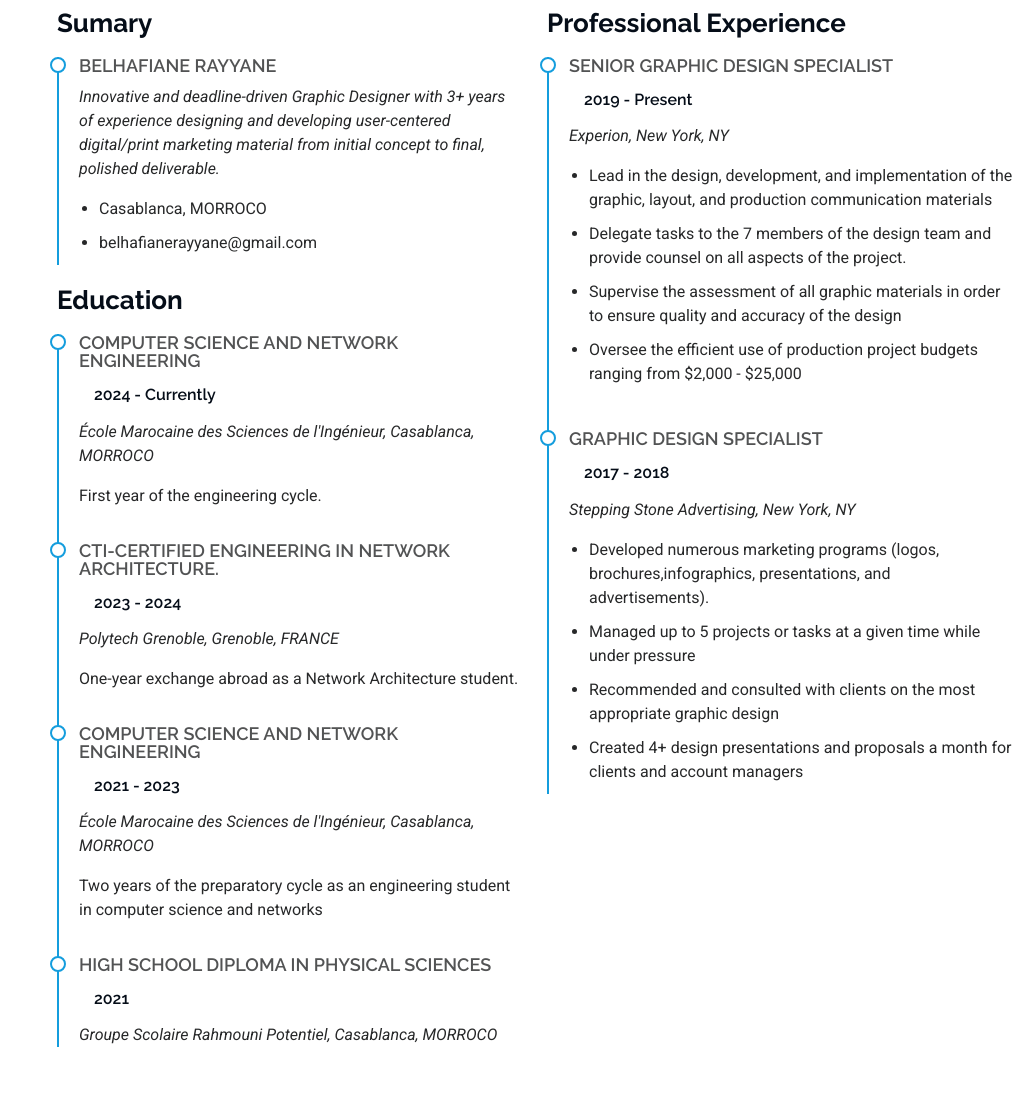
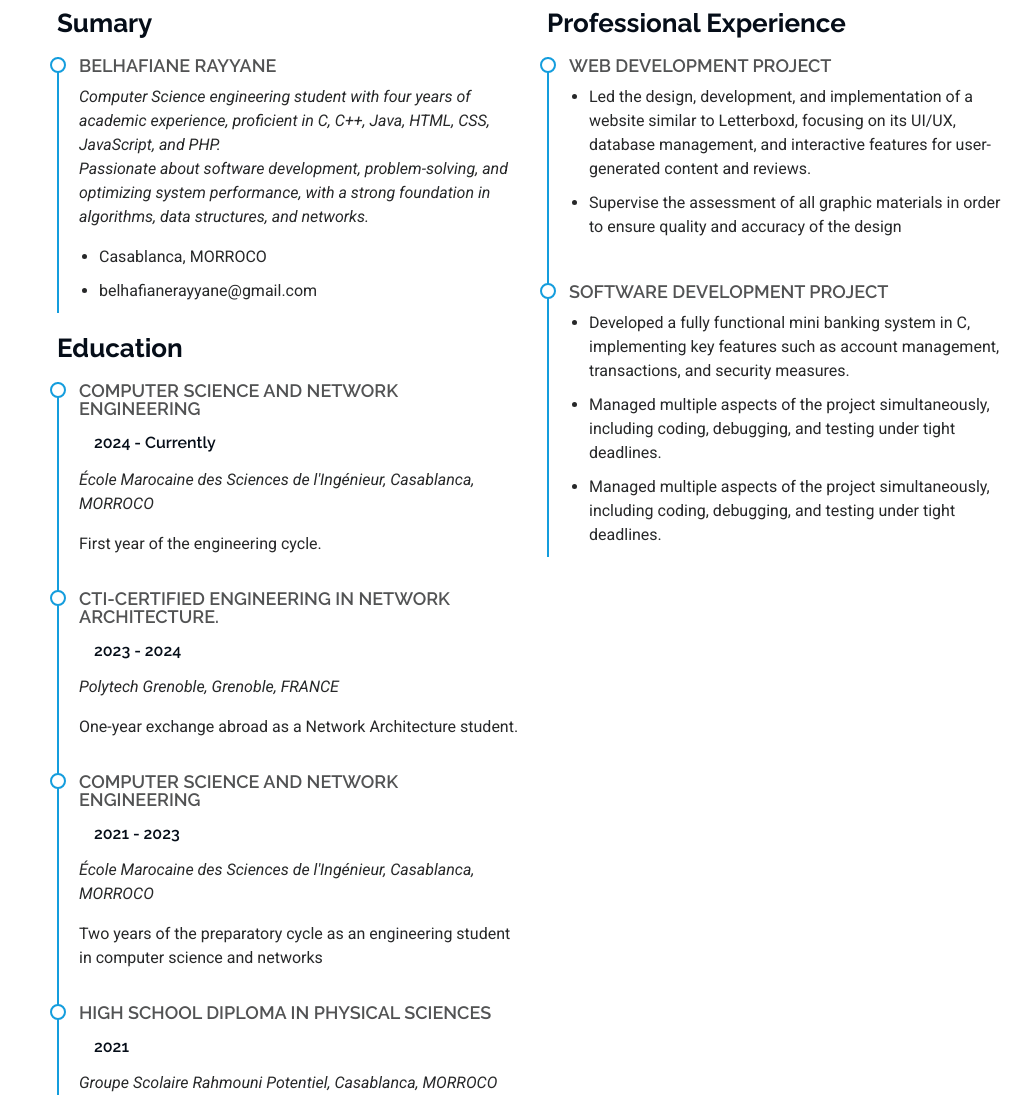
Before and after one commit to Belrayy/belrayy.github.io, a plain HTML site: page index.html in a window 1280 px wide. Shown: the part 2260-3358 px from the top of the page, without its empty margins (255-1280 px from the left). Drawn offline with Linux system fonts and the light colour scheme.

Commit message:
Template V4

```diff
--- a/index.html
+++ b/index.html
@@ -273,7 +273,7 @@
 
             <div class="resume-item pb-0">
               <h4>BELHAFIANE Rayyane</h4>
-              <p><em>Innovative and deadline-driven Graphic Designer with 3+ years of experience designing and developing user-centered digital/print marketing material from initial concept to final, polished deliverable.</em></p>
+              <p><em>Computer Science engineering student with four years of academic experience, proficient in C, C++, Java, HTML, CSS, JavaScript, and PHP.<br> Passionate about software development, problem-solving, and optimizing system performance, with a strong foundation in algorithms, data structures, and networks.</em></p>
               <ul>
                 <li>Casablanca, MORROCO</li>
                 <li>belhafianerayyane@gmail.com</li>
@@ -313,26 +313,19 @@
           <div class="col-lg-6" data-aos="fade-up" data-aos-delay="200">
             <h3 class="resume-title">Professional Experience</h3>
             <div class="resume-item">
-              <h4>Senior graphic design specialist</h4>
-              <h5>2019 - Present</h5>
-              <p><em>Experion, New York, NY </em></p>
+              <h4>Web Development Project</h4>
               <ul>
-                <li>Lead in the design, development, and implementation of the graphic, layout, and production communication materials</li>
-                <li>Delegate tasks to the 7 members of the design team and provide counsel on all aspects of the project. </li>
+                <li>Led the design, development, and implementation of a website similar to Letterboxd, focusing on its UI/UX, database management, and interactive features for user-generated content and reviews.</li>
                 <li>Supervise the assessment of all graphic materials in order to ensure quality and accuracy of the design</li>
-                <li>Oversee the efficient use of production project budgets ranging from $2,000 - $25,000</li>
               </ul>
             </div><!-- Edn Resume Item -->
 
             <div class="resume-item">
-              <h4>Graphic design specialist</h4>
-              <h5>2017 - 2018</h5>
-              <p><em>Stepping Stone Advertising, New York, NY</em></p>
+              <h4>Software Development Project</h4>
               <ul>
-                <li>Developed numerous marketing programs (logos, brochures,infographics, presentations, and advertisements).</li>
-                <li>Managed up to 5 projects or tasks at a given time while under pressure</li>
-                <li>Recommended and consulted with clients on the most appropriate graphic design</li>
-                <li>Created 4+ design presentations and proposals a month for clients and account managers</li>
+                <li>Developed a fully functional mini banking system in C, implementing key features such as account management, transactions, and security measures.</li>
+                <li>Managed multiple aspects of the project simultaneously, including coding, debugging, and testing under tight deadlines.</li>
+                <li>Managed multiple aspects of the project simultaneously, including coding, debugging, and testing under tight deadlines.</li>
               </ul>
             </div><!-- Edn Resume Item -->
 
@@ -361,8 +354,6 @@
             <li data-filter="*" class="filter-active">All</li>
             <li data-filter=".filter-app">App</li>
             <li data-filter=".filter-product">Product</li>
-            <li data-filter=".filter-branding">Branding</li>
-            <li data-filter=".filter-books">Books</li>
           </ul><!-- End Portfolio Filters -->
 
           <div class="row gy-4 isotope-container" data-aos="fade-up" data-aos-delay="200">
@@ -391,7 +382,7 @@
               </div>
             </div><!-- End Portfolio Item -->
 
-            <div class="col-lg-4 col-md-6 portfolio-item isotope-item filter-branding">
+            <!-- <div class="col-lg-4 col-md-6 portfolio-item isotope-item filter-branding">
               <div class="portfolio-content h-100">
                 <img src="assets/img/portfolio/branding-1.jpg" class="img-fluid" alt="">
                 <div class="portfolio-info">
@@ -401,9 +392,9 @@
                   <a href="portfolio-details.html" title="More Details" class="details-link"><i class="bi bi-link-45deg"></i></a>
                 </div>
               </div>
-            </div><!-- End Portfolio Item -->
+            </div>End Portfolio Item -->
 
-            <div class="col-lg-4 col-md-6 portfolio-item isotope-item filter-books">
+            <!-- <div class="col-lg-4 col-md-6 portfolio-item isotope-item filter-books">
               <div class="portfolio-content h-100">
                 <img src="assets/img/portfolio/books-1.jpg" class="img-fluid" alt="">
                 <div class="portfolio-info">
@@ -413,7 +404,7 @@
                   <a href="portfolio-details.html" title="More Details" class="details-link"><i class="bi bi-link-45deg"></i></a>
                 </div>
               </div>
-            </div><!-- End Portfolio Item -->
+            </div>End Portfolio Item -->
 
             <div class="col-lg-4 col-md-6 portfolio-item isotope-item filter-app">
               <div class="portfolio-content h-100">
@@ -439,7 +430,7 @@
               </div>
             </div><!-- End Portfolio Item -->
 
-            <div class="col-lg-4 col-md-6 portfolio-item isotope-item filter-branding">
+            <!-- <div class="col-lg-4 col-md-6 portfolio-item isotope-item filter-branding">
               <div class="portfolio-content h-100">
                 <img src="assets/img/portfolio/branding-2.jpg" class="img-fluid" alt="">
                 <div class="portfolio-info">
@@ -449,9 +440,9 @@
                   <a href="portfolio-details.html" title="More Details" class="details-link"><i class="bi bi-link-45deg"></i></a>
                 </div>
               </div>
-            </div><!-- End Portfolio Item -->
+            </div>End Portfolio Item -->
 
-            <div class="col-lg-4 col-md-6 portfolio-item isotope-item filter-books">
+            <!-- <div class="col-lg-4 col-md-6 portfolio-item isotope-item filter-books">
               <div class="portfolio-content h-100">
                 <img src="assets/img/portfolio/books-2.jpg" class="img-fluid" alt="">
                 <div class="portfolio-info">
@@ -461,7 +452,7 @@
                   <a href="portfolio-details.html" title="More Details" class="details-link"><i class="bi bi-link-45deg"></i></a>
                 </div>
               </div>
-            </div><!-- End Portfolio Item -->
+            </div>End Portfolio Item -->
 
             <div class="col-lg-4 col-md-6 portfolio-item isotope-item filter-app">
               <div class="portfolio-content h-100">
@@ -487,7 +478,7 @@
               </div>
             </div><!-- End Portfolio Item -->
 
-            <div class="col-lg-4 col-md-6 portfolio-item isotope-item filter-branding">
+            <!-- <div class="col-lg-4 col-md-6 portfolio-item isotope-item filter-branding">
               <div class="portfolio-content h-100">
                 <img src="assets/img/portfolio/branding-3.jpg" class="img-fluid" alt="">
                 <div class="portfolio-info">
@@ -497,9 +488,9 @@
                   <a href="portfolio-details.html" title="More Details" class="details-link"><i class="bi bi-link-45deg"></i></a>
                 </div>
               </div>
-            </div><!-- End Portfolio Item -->
+            </div>End Portfolio Item -->
 
-            <div class="col-lg-4 col-md-6 portfolio-item isotope-item filter-books">
+            <!-- <div class="col-lg-4 col-md-6 portfolio-item isotope-item filter-books">
               <div class="portfolio-content h-100">
                 <img src="assets/img/portfolio/books-3.jpg" class="img-fluid" alt="">
                 <div class="portfolio-info">
@@ -509,7 +500,7 @@
                   <a href="portfolio-details.html" title="More Details" class="details-link"><i class="bi bi-link-45deg"></i></a>
                 </div>
               </div>
-            </div><!-- End Portfolio Item -->
+            </div>End Portfolio Item -->
 
           </div><!-- End Portfolio Container -->
 
```
